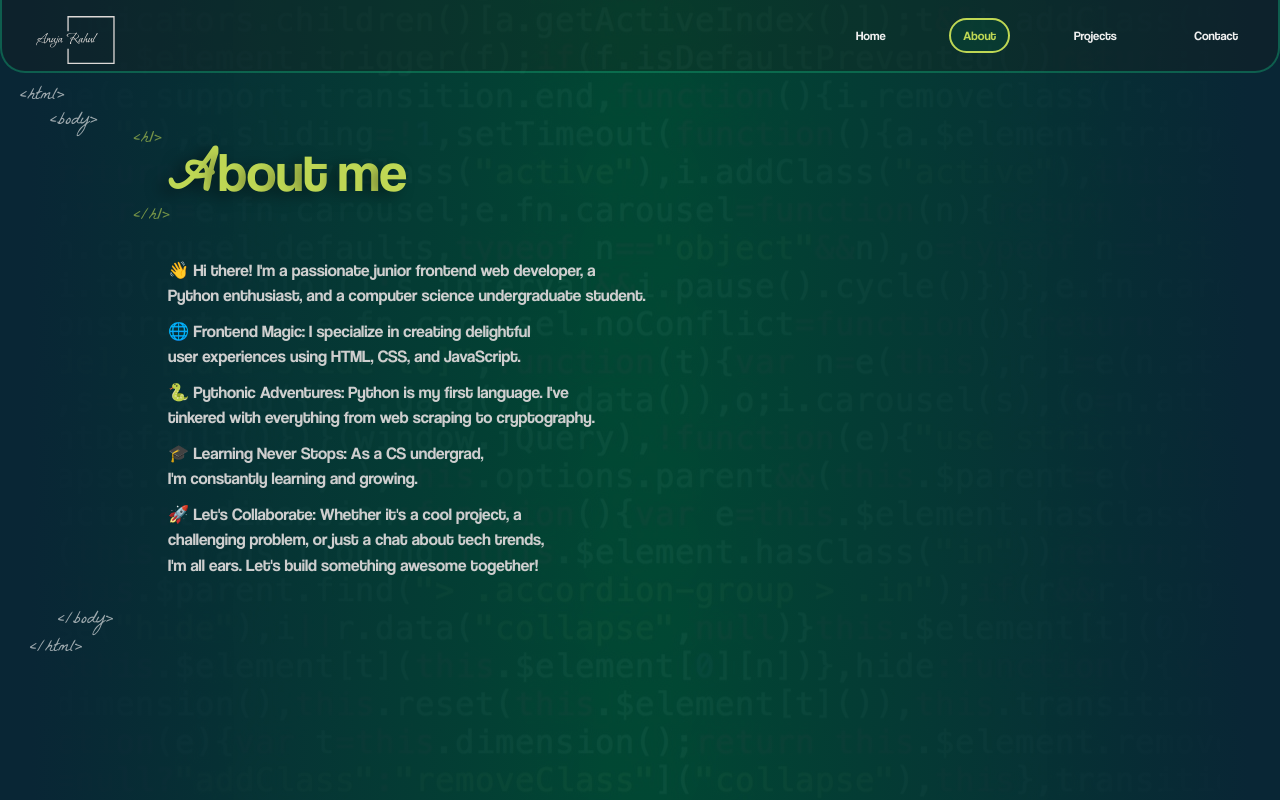
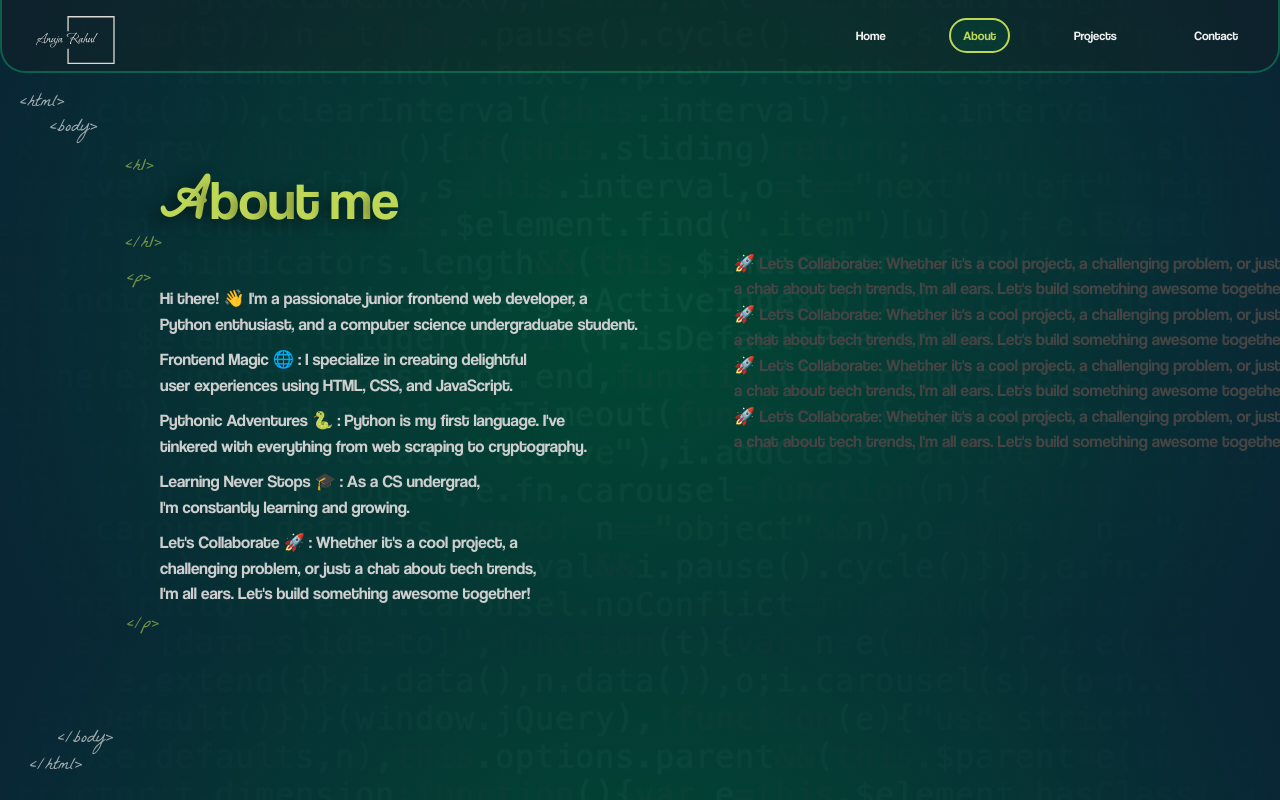
Before and after one commit to anuja-rahul/portfolio, a React (Vite) app: page /about in a window 1280 px wide. Shown: the top 800 px of the page. Built offline with nearby package versions, Linux system fonts and the light colour scheme.

Commit message:
finally about page aligned, thank god

```diff
--- a/src/components/about/About.jsx
+++ b/src/components/about/About.jsx
@@ -7,7 +7,7 @@ function About() {
   useEffect(() => {
     const timeoutId = setTimeout(() => {
       setLetterClass("text-animate-hover");
-    }, 4000);
+    }, 3500);
 
     // cleanup function
     return () => {
@@ -19,20 +19,21 @@ function About() {
       id="about-page"
       // className="h-[80vh] sm:h-[80vh] md:h-[80vh] lg:h-[80vh]"
       // h-200vh sm:h-[120vh] md:h-[120vh]
-      className="about-page"
+      className="about-page h-auto"
     >
       <div className="about-page container">
-        <div className="text-zone">
-          <h1 className="mt-[35%] sm:mt-[20%] md:mt-[15%] lg:mt-[10%]">
+        <div className="text-zone left-[1rem] w-[70%] sm:left-[5rem] sm:w-[100%] md:left-[9rem] md:w-[60%] lg:left-[12rem] lg:w-[45%]">
+          <h1 className="mt-[35%] sm:mt-[20%] md:mt-[15%] lg:mt-[20%] xl:mt-[15%]">
             <AnimatedHero
               letterClass={letterClass}
               strArray={["A", "b", "o", "u", "t", " ", "m", "e"]}
               idx={15}
             />
           </h1>
+          <div className="paragraphs">
             <p className="about-text text-1 text-balance text-[1.2rem] sm:text-[1.3rem] md:text-[1.5rem] lg:text-[1.7rem] xl:text-[1.7rem]">
-            👋 Hi there! I{"'"}m a passionate junior frontend web developer,
-            a Python enthusiast, and a computer science undergraduate student.
+              Hi there! 👋 I{"'"}m a passionate junior frontend web developer, a
+              Python enthusiast, and a computer science undergraduate student.
               {/* My
             journey in the tech world began with curiosity and a love for
             problem-solving. Whether it{"'"}s crafting pixel-perfect designs or
@@ -40,23 +41,47 @@ function About() {
           code. */}
             </p>
             <p className="about-text text-2 text-balance text-[1.2rem] sm:text-[1.3rem] md:text-[1.5rem] lg:text-[1.7rem] xl:text-[1.7rem]">
-            🌐 Frontend Magic: I specialize in creating delightful user
+              Frontend Magic 🌐 : I specialize in creating delightful user
               experiences using HTML, CSS, and JavaScript.
               {/* From responsive layouts
             to interactive animations, I{"'"}m all about making the web come
           alive. */}
             </p>
             <p className="about-text text-3 text-balance text-[1.2rem] sm:text-[1.3rem] md:text-[1.5rem] lg:text-[1.7rem] xl:text-[1.7rem]">
-            🐍 Pythonic Adventures: Python is my first language. I{"'"}ve
+              Pythonic Adventures 🐍 : Python is my first language. I{"'"}ve
               tinkered with everything from web scraping to cryptography.
               {/* and I
             {"'"}m always eager to explore more. */}
             </p>
             <p className="about-text text-4 text-balance text-[1.2rem] sm:text-[1.3rem] md:text-[1.5rem] lg:text-[1.7rem] xl:text-[1.7rem]">
-            🎓 Learning Never Stops: As a CS undergrad, I{"'"}m constantly
+              Learning Never Stops 🎓 : As a CS undergrad, I{"'"}m constantly
               learning and growing.
               {/* Algorithms, databases, software engineering, I
             devour it all like a code-hungry bookworm. */}
+            </p>
+            <p className="about-text text-5 text-balance text-[1.2rem] sm:text-[1.3rem] md:text-[1.5rem] lg:text-[1.7rem] xl:text-[1.7rem]">
+              Let{"'"}s Collaborate 🚀 : Whether it{"'"}s a cool project, a
+              challenging problem, or just a chat about tech trends, I{"'"}m all
+              ears. Let{"'"}s build something awesome together!
+            </p>
+          </div>
+        </div>
+        <div className="image-section">
+          {/* images */}
+          <p className="about-text text-5 text-balance text-[1.2rem] sm:text-[1.3rem] md:text-[1.5rem] lg:text-[1.7rem] xl:text-[1.7rem]">
+            🚀 Let{"'"}s Collaborate: Whether it{"'"}s a cool project, a
+            challenging problem, or just a chat about tech trends, I{"'"}m all
+            ears. Let{"'"}s build something awesome together!
+          </p>
+          <p className="about-text text-5 text-balance text-[1.2rem] sm:text-[1.3rem] md:text-[1.5rem] lg:text-[1.7rem] xl:text-[1.7rem]">
+            🚀 Let{"'"}s Collaborate: Whether it{"'"}s a cool project, a
+            challenging problem, or just a chat about tech trends, I{"'"}m all
+            ears. Let{"'"}s build something awesome together!
+          </p>
+          <p className="about-text text-5 text-balance text-[1.2rem] sm:text-[1.3rem] md:text-[1.5rem] lg:text-[1.7rem] xl:text-[1.7rem]">
+            🚀 Let{"'"}s Collaborate: Whether it{"'"}s a cool project, a
+            challenging problem, or just a chat about tech trends, I{"'"}m all
+            ears. Let{"'"}s build something awesome together!
           </p>
           <p className="about-text text-5 text-balance text-[1.2rem] sm:text-[1.3rem] md:text-[1.5rem] lg:text-[1.7rem] xl:text-[1.7rem]">
             🚀 Let{"'"}s Collaborate: Whether it{"'"}s a cool project, a
--- a/src/components/about/index.scss
+++ b/src/components/about/index.scss
@@ -0,0 +1,137 @@
+/* About page */
+
+.about-page {
+  display: flex;
+  align-items: center;
+  justify-content: space-between;
+  width: 100%;
+  height: 100%;
+
+  .image-section {
+    position: relative;
+    width: 45%;
+    z-index: 5;
+  }
+
+  .text-zone {
+    z-index: 20;
+    position: relative;
+    // left: 10rem;
+    // width: 45%;
+    vertical-align: middle;
+    height: auto;
+    // max-height: 90%;
+    // transform: translateY(-50%);
+
+    .paragraphs {
+      height: auto;
+
+      &::before {
+        content: "<p>";
+        font-family: "La Belle Aurore";
+        color: #bed754;
+        font-size: 1.8rem;
+        position: absolute;
+        margin-top: -2rem;
+        left: -4%;
+        opacity: 0.6;
+        // line-height: .1rem;
+      }
+
+      &::after {
+        content: "</p>";
+        font-family: "La Belle Aurore";
+        color: #bed754;
+        font-size: 18px;
+        position: absolute;
+        // margin-top: 3.1rem;
+        // margin-left: 2rem;
+        // line-height: 8rem;
+        margin-top: -0.5rem;
+        left: -4%;
+        // animation: fadeIn 1s 1.7s backwards;
+        opacity: 0.6;
+      }
+    }
+
+    h1 {
+      color: #bed754;
+      font-size: 5.5rem;
+      font-family: "Coolverica";
+      font-weight: 400;
+      // margin-top: 10%;
+      position: relative;
+      margin-bottom: 5rem;
+      left: 1rem;
+      line-height: 5rem;
+
+      &::before {
+        content: "<h1>";
+        font-family: "La Belle Aurore";
+        color: #bed754;
+        font-size: 18px;
+        position: absolute;
+        margin-top: -3.2rem;
+        left: -6%;
+        opacity: 0.6;
+        // line-height: .1rem;
+      }
+
+      &::after {
+        content: "</h1>";
+        font-family: "La Belle Aurore";
+        color: #bed754;
+        font-size: 18px;
+        position: absolute;
+        // margin-top: 3.1rem;
+        // margin-left: 2rem;
+        // line-height: 8rem;
+        margin-top: 4.5rem;
+        left: -6%;
+        // animation: fadeIn 1s 1.7s backwards;
+        opacity: 0.6;
+      }
+    }
+
+    p {
+      // font-size: 1.7rem;
+      color: #cecece;
+      font-family: "Coolvetica", "sans-serif";
+      margin: 1rem;
+      min-width: -webkit-fill-available;
+      min-width: fit-content;
+      opacity: 0;
+      animation: jackInTheBox 1.2s;
+      animation-fill-mode: forwards;
+
+      &:nth-of-type(1) {
+        animation-delay: 1.1s;
+      }
+      &:nth-of-type(2) {
+        animation-delay: 1.2s;
+      }
+      &:nth-of-type(3) {
+        animation-delay: 1.3s;
+      }
+      &:nth-of-type(4) {
+        animation-delay: 1.4s;
+      }
+      &:nth-of-type(5) {
+        animation-delay: 1.5s;
+      }
+    }
+  }
+
+  .text-animate-hover {
+    &:hover {
+      color: #d4d4d4;
+    }
+  }
+}
+
+/* Media query for smaller screens */
+@media (max-width: 768px) {
+  .about-page {
+    flex-direction: column;
+  }
+}
--- a/src/components/layout/index.scss
+++ b/src/components/layout/index.scss
@@ -33,7 +33,7 @@ body {
   width: 100%;
 
   .page {
-    height: inherit;
+    height: auto;
 
     .all-tags {
       // animation: bounce 1s 1s;
@@ -41,19 +41,19 @@ body {
       // animation-iteration-count: infinite;
       color: #efefef;
       font-family: "La Belle Aurore";
-      font-size: 18px;
+      font-size: 1.8rem;
       left: 5rem;
       pointer-events: none;
     }
 
     .top-tag-html {
-      top: 10px;
+      top: 9rem;
       left: 2rem;
     }
 
     .top-tags {
       bottom: auto;
-      top: 3.5rem;
+      top: 11.5rem;
     }
 
     .tags {
@@ -63,16 +63,16 @@ body {
 
     .bottom-tag-html {
       left: 2rem;
-      bottom: 1rem !important;
+      bottom: 2rem !important;
     }
 
     .body-bottom {
-      bottom: 3rem !important;
+      bottom: 4rem !important
     }
 
-    .bottom-tags {
-      bottom: 1rem;
-    }
+    // .bottom-tags {
+    //   bottom: 1rem;
+    // }
   }
 }
 
@@ -109,9 +109,9 @@ nav {
 }
 
 .page {
-  width:100%;
+  width: 100%;
   height: fit-content;
-  position: absolute;
+  // position: absolute;
   z-index: -20;
 }
 
@@ -119,8 +119,8 @@ nav {
   left: 3rem !important;
   width: 100%;
   will-change: contents;
-  height: auto;
-  min-height: 566px;
+  height: fit-content;
+  min-height: 50rem;
   position: relative;
   opacity: 1;
   top: 5%;
@@ -130,91 +130,3 @@ nav {
   // animation: fadeIn 1s forwards;
   animation-delay: 1s;
 }
-
-/* About page */
-
-.about-page {
-  .text-zone {
-    position: absolute;
-    left: 10%;
-    width: 45%;
-    vertical-align: middle;
-    display: table-cell;
-    height: auto;
-    // max-height: 90%;
-    // transform: translateY(-50%);
-
-    h1 {
-      color: #bed754;
-      font-size: 5.5rem;
-      font-family: "Coolverica";
-      font-weight: 400;
-      // margin-top: 10%;
-      position: relative;
-      margin-bottom: 5rem;
-      left: 1rem;
-      line-height: 5rem;
-
-      &::before {
-        content: "<h1>";
-        font-family: "La Belle Aurore";
-        color: #bed754;
-        font-size: 18px;
-        position: absolute;
-        margin-top: -3.2rem;
-        left: -6%;
-        opacity: 0.6;
-        // line-height: .1rem;
-      }
-
-      &::after {
-        content: "</h1>";
-        font-family: "La Belle Aurore";
-        color: #bed754;
-        font-size: 18px;
-        position: absolute;
-        // margin-top: 3.1rem;
-        // margin-left: 2rem;
-        // line-height: 8rem;
-        margin-top: 4.5rem;
-        left: -6%;
-        // animation: fadeIn 1s 1.7s backwards;
-        opacity: 0.6;
-      }
-    }
-
-    p {
-      // font-size: 1.7rem;
-      color: #cecece;
-      font-family: "Coolvetica", "sans-serif";
-      margin: 1rem;
-      min-width: -webkit-fill-available;
-      min-width: fit-content;
-      opacity: 0;
-      animation: jackInTheBox 1.2s;
-      animation-fill-mode: forwards;
-
-      &:nth-of-type(1) {
-        animation-delay: 1.1s;
-      }
-      &:nth-of-type(2) {
-        animation-delay: 1.2s;
-      }
-      &:nth-of-type(3) {
-        animation-delay: 1.3s;
-      }
-      &:nth-of-type(4) {
-        animation-delay: 1.4s;
-      }
-      &:nth-of-type(5) {
-        animation-delay: 1.5s;
-      }
-    }
-  }
-
-  .text-animate-hover {
-    &:hover {
-      color: #d4d4d4;
-    }
-  }
-}
```
Lines whose indentation alone changed are shown as unchanged.
